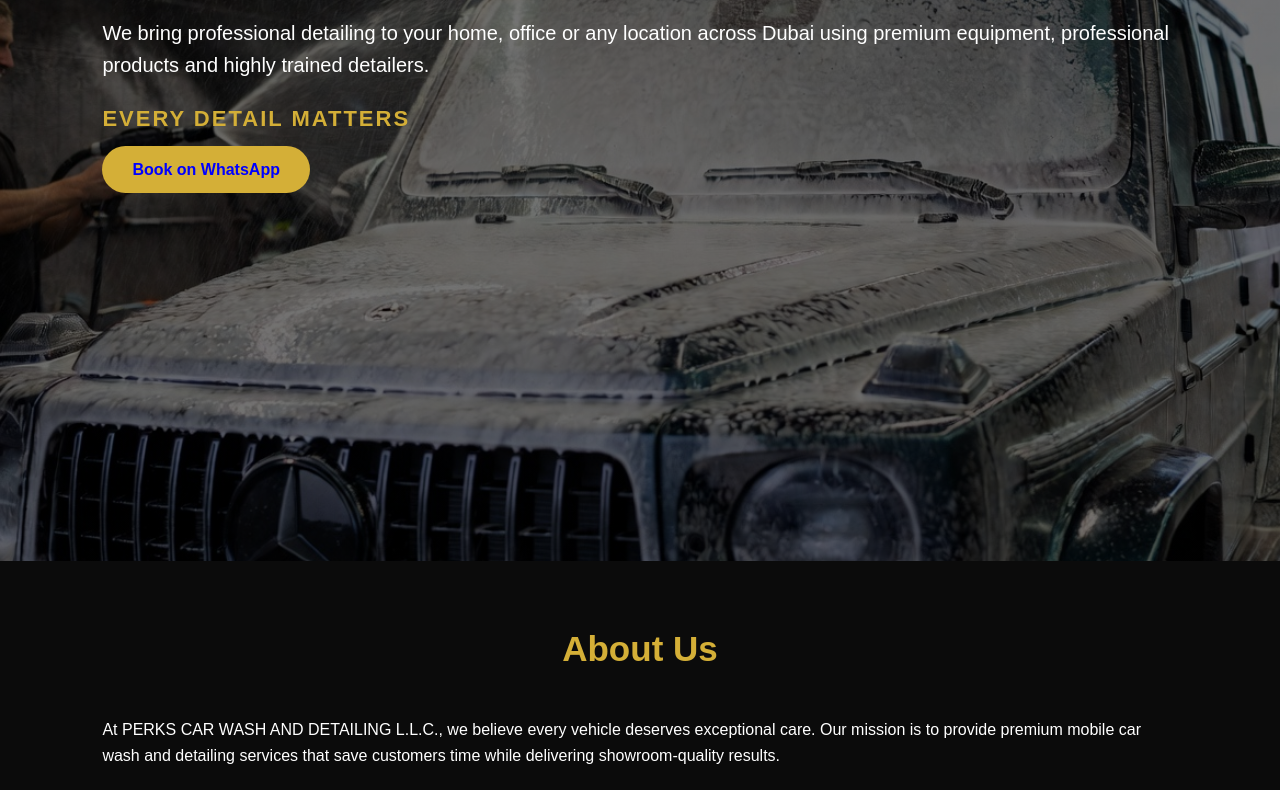
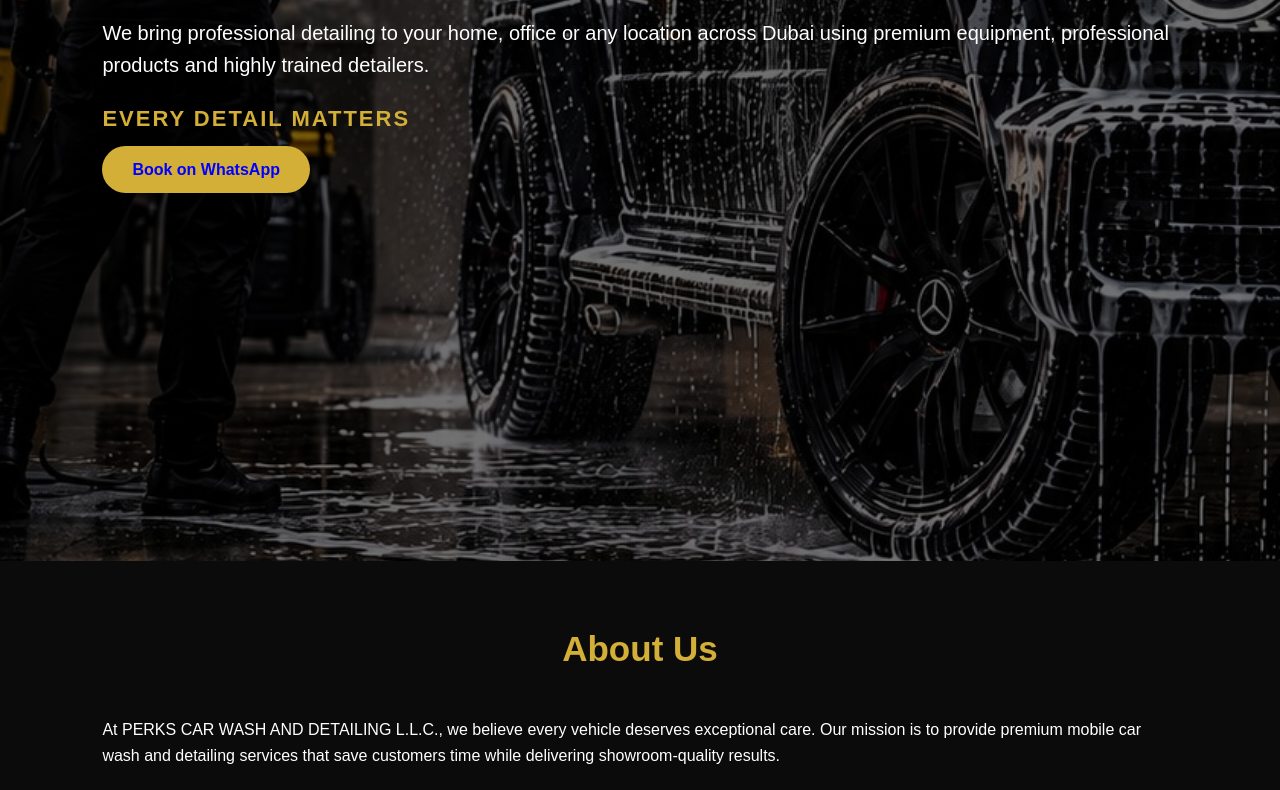
Before and after one commit to hubtechi/tcarwash, a plain HTML site: page index.html in a window 1280 px wide. Shown: the part 317-1107 px from the top of the page. Drawn offline with Linux system fonts and the light colour scheme.

Commit message:
Update index.html

```diff
--- a/index.html
+++ b/index.html
@@ -51,7 +51,7 @@ text-decoration:none;
     height:100vh;
     background:
     linear-gradient(rgba(0,0,0,.55),rgba(0,0,0,.55)),
-    url("gwagon-wash.jpg");
+    url("gwagon-wash.png");
     background-size:cover;
     background-position:center;
     background-repeat:no-repeat;
```
